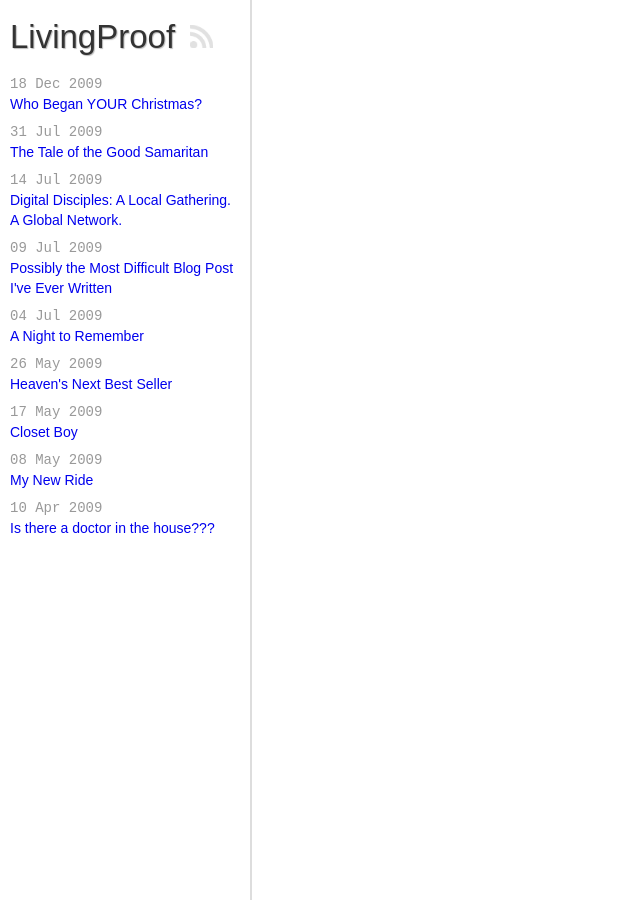
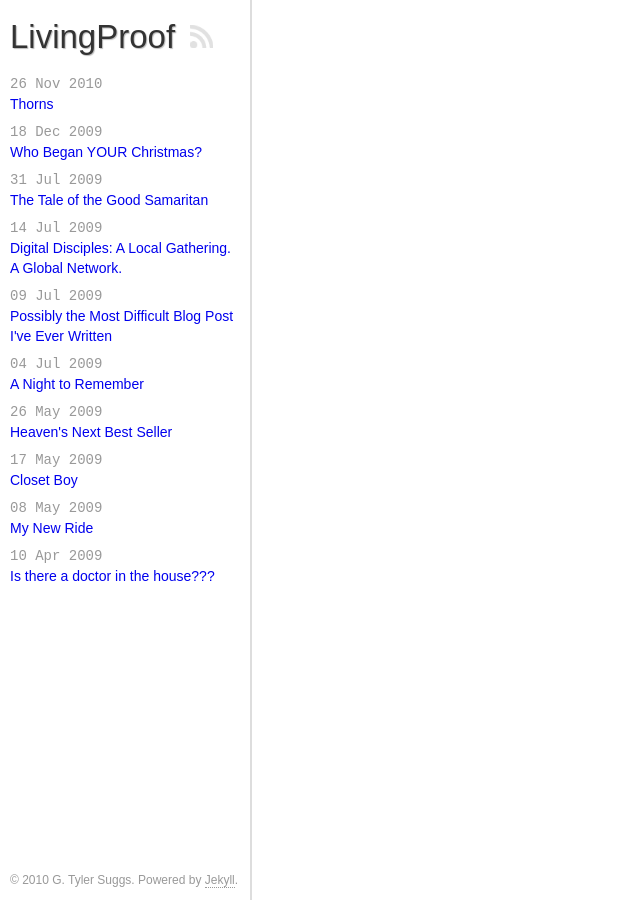
Before and after one commit to tylersuggs/tylersuggs.github.com, a Jekyll site: the page built from index.html, in a window 1280 px wide. Shown: the whole page, without its empty margins (0-640 px from the left). Built offline with Jekyll 4.4.1, drawn with Linux system fonts in a browser that asks for light colours; nearby versions of some CDN libraries; Markdown is read by kramdown in place of the engine named in the settings.

Commit message:
Added footer published Thorns

```diff
--- a/css/style.css
+++ b/css/style.css
@@ -72,7 +72,7 @@
 blockquote {
 	display: block;
 	padding-left: 10px;
-	border-left: 3px solid #ddd;
+	border-left: 2px dashed #ddd;
 }
 
 div#post-list {
@@ -109,6 +109,23 @@
 div#post-list span#rss a:hover {
 	background: url('/images/rss_icon_o.png') no-repeat;
 	opacity: 0.75;
+}
+
+div#post-list #footer {
+	position: fixed;
+	bottom: 0;
+	margin-bottom: 10px;
+	font-size: 12px;
+	color: #999;
+}
+
+div#post-list #footer a {
+	color: #999;
+	border-bottom: 1px dotted #999;
+}
+
+div#post-list #footer a:hover {
+	text-shadow: #bbb 1px 1px 1px;
 }
 
 div#post-content {
--- a/index.html
+++ b/index.html
@@ -10,5 +10,6 @@
 		<li><span class="timestamp">{{ post.date | date_to_string }}</span> <br><a href="#{{ post.url }}">{{ post.title }}</a></li>
 		{% endfor %}
 	</ul>
+	<div id="footer">&copy 2010 G. Tyler Suggs. Powered by <a href="http://jekyllrb.com">Jekyll</a>.</div>
 </div>
 <div id="post-content"></div>
```
Also changed, not shown: _posts/2010-11-26-thorns.md (renamed from _drafts/thorns.md), 2 other files. Lines whose indentation alone changed are shown as unchanged.
